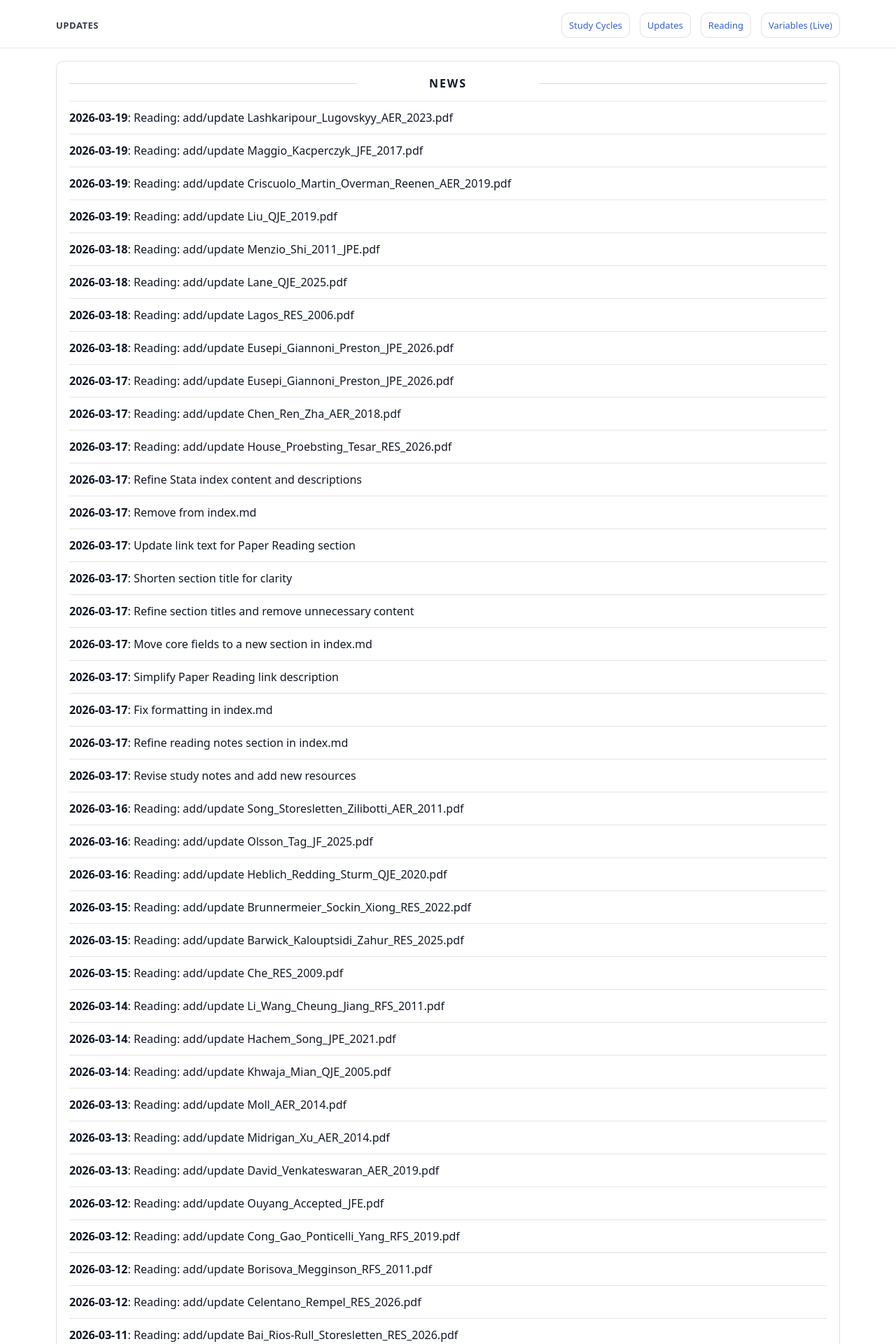
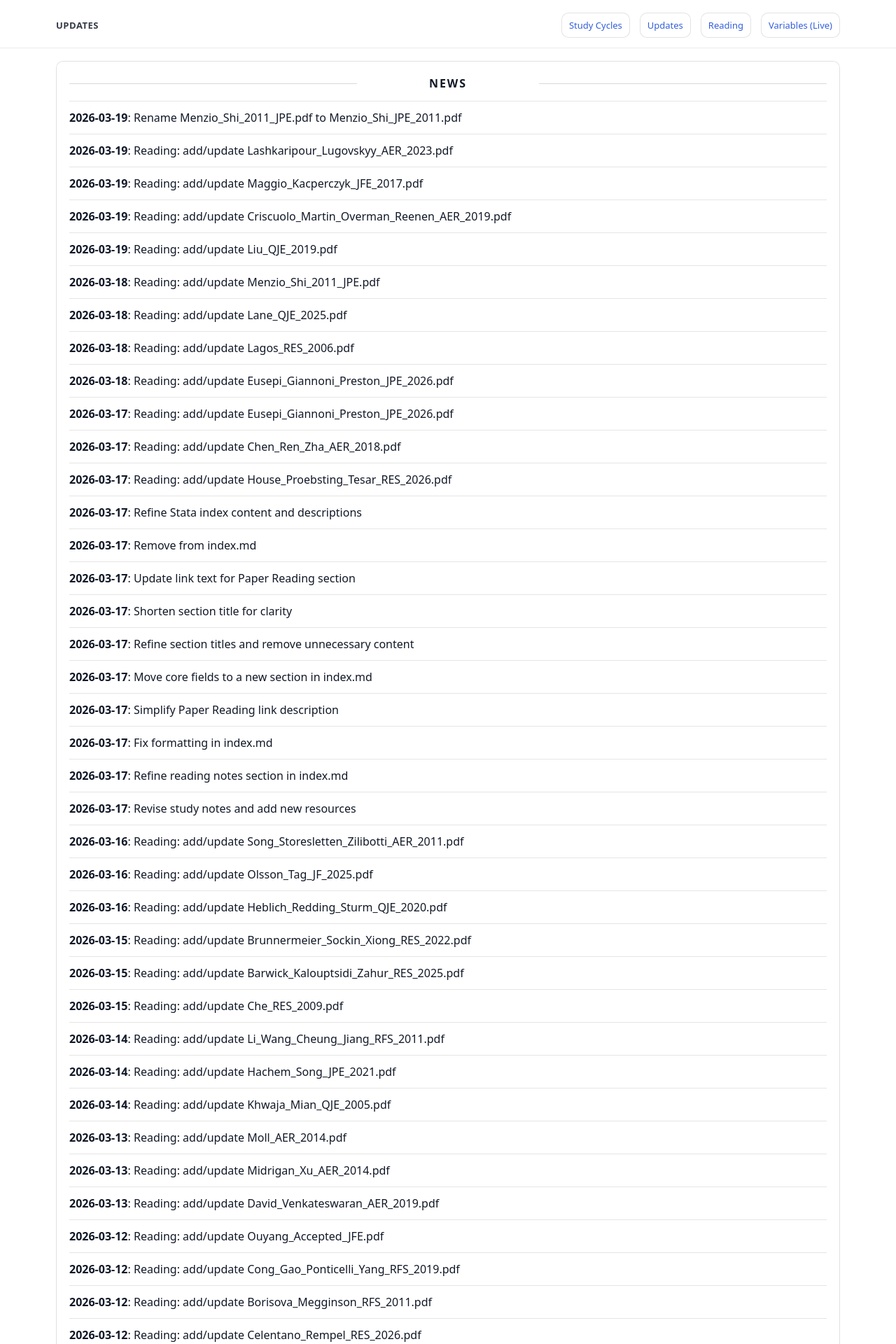
Before and after one commit to yaxinzn/study-archive, a Jekyll site: the page built from updates/index.md, in a window 1280 px wide. Shown: the top 1920 px of the page at 70% size. Built offline with Jekyll 4.4.1, drawn with Linux system fonts in a browser that asks for light colours; some of the changed text lies outside the part shown.

Commit message:
chore: update NEWS feed

```diff
--- a/_data/news.yml
+++ b/_data/news.yml
@@ -1,4 +1,7 @@
 # Auto-generated update history (sorted newest -> oldest). Do not edit manually.
+- ts: "1773915405"
+  date: "2026-03-19"
+  title: "Rename Menzio_Shi_2011_JPE.pdf to Menzio_Shi_JPE_2011.pdf"
 - ts: "1773914914"
   date: "2026-03-19"
   title: "Reading: add/update Lashkaripour_Lugovskyy_AER_2023.pdf"
```
